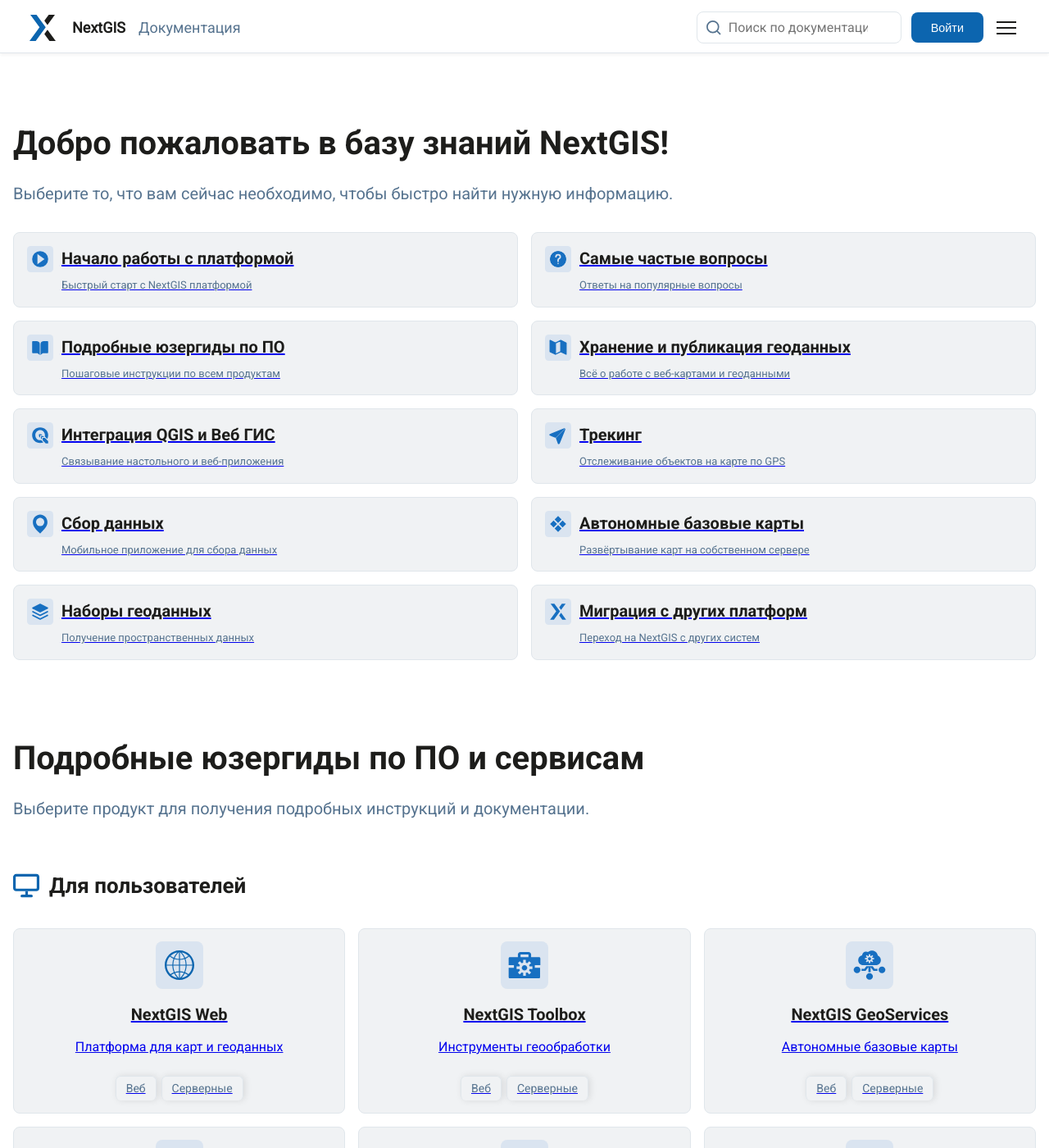
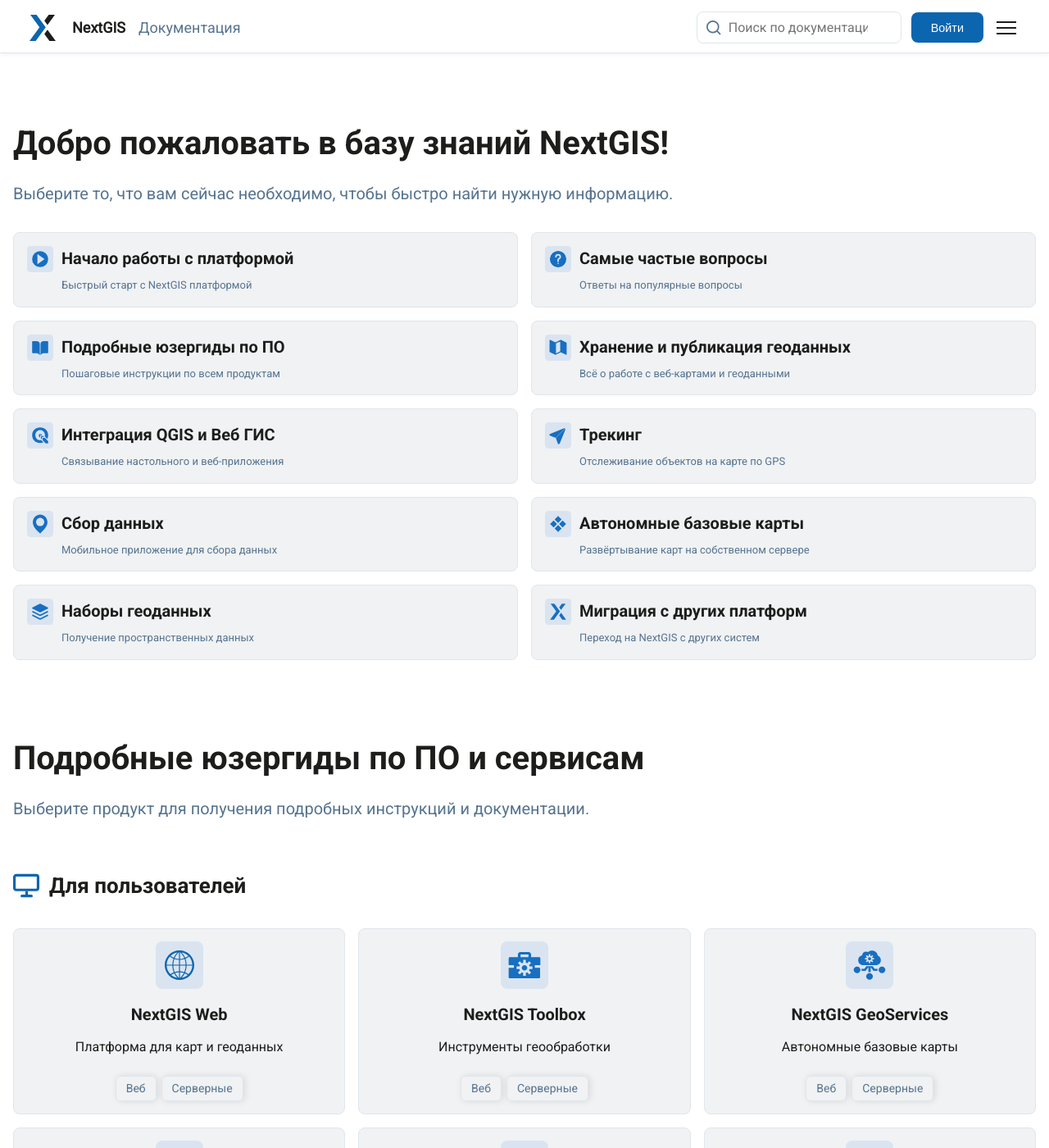
Before and after one commit to G-Jul/nextgisstaging, a Sphinx documentation site: the page built from docs/source/index.rst, in a window 1280 px wide and 1400 px high. Shown: the whole window at 82% size. Built offline with Sphinx 7.4.7 and the Read the Docs theme 3.1.0, drawn with Linux system fonts in a browser that asks for light colours; pages that are not in the unit, such as notebooks, are missing from menus.

Commit message:
Fix link style

```diff
--- a/docs/source/_static/css/homepage.css
+++ b/docs/source/_static/css/homepage.css
@@ -1,3 +1,4 @@
+
 /* ============================================
    Стили для главной страницы NextGIS Documentation
    ============================================ */
@@ -690,12 +691,9 @@
 
 
 /*Убираем подчёркивание текста на карточках*/
-.card-type-3 a
-.card-link,
-.card-link * {
-    text-decoration: none !important;
-    color: inherit;
-    border-bottom: none !important;
+.card-link {
+  text-decoration: none;
+  color: inherit;
 }
 
 .card-link:hover,
@@ -858,9 +856,9 @@
     font-size: 16px;
 }
 
-/*.card-type-2 .card-links a:hover {
+.card-type-2 .card-links a:hover {
     text-decoration: underline;
-}*/
+}
 
 
 /*Карточки раздела Дополнительные ресурсы*/
@@ -897,7 +895,6 @@
     font-size: 20px;
     margin-bottom: 10px;
     font-weight: 300;
-    color:var(--text-dark)
 }
 
 .card-type-3 .card-description{
@@ -917,12 +914,12 @@
     font-weight: 600;
 }
 
-.card-type-3 .card-links{
+.card-links{
     margin-left: 25px;
-    color: var(--primary-blue-dark)
 }
 
 .card-links a{
+    color: var(--text-dark);
     text-decoration: none;
     font-size: 16px;
 }
@@ -931,11 +928,9 @@
     text-decoration: underline;
 }*/
 
-.card-type-3 .card-links a:hover{
+.card-links a:hover{
     color: var(--primary-blue-dark);
 }
-
-
 
 /* ============================================
    FAQ (Раскрывающиеся элементы)
@@ -1315,9 +1310,9 @@
     transition: var(--transition);
 }
 
-/*.homepage-footer .footer-links a:hover {
+.homepage-footer .footer-links a:hover {
     text-decoration: underline;
-}*/
+}
 
 .homepage-footer .footer-social {
     display: flex;
```
